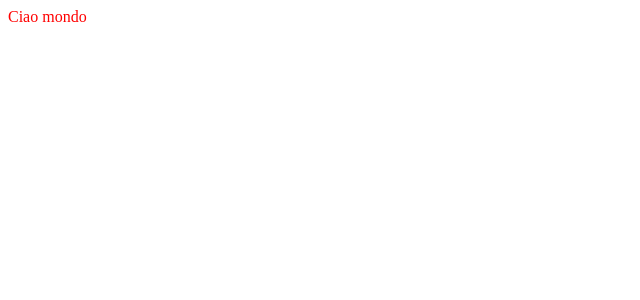
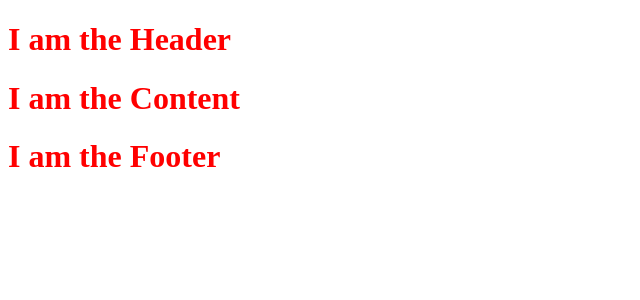
Before and after one commit to hajjamn/proj-html-vuejs, a Vue app: page / in a window 1280 px wide. Shown: the top 300 px of the page, without its empty margins (0-640 px from the left). Built offline with nearby package versions, Linux system fonts and the light colour scheme.

Commit message:
ADD: basic components scaffolding

```diff
--- a/src/App.vue
+++ b/src/App.vue
@@ -1,7 +1,15 @@
 <script>
 import { store } from './store.js'
+import AppHeader from './components/AppHeader.vue'
+import AppContent from './components/AppContent.vue'
+import AppFooter from './components/AppFooter.vue'
 
 export default {
+  components: {
+    AppHeader,
+    AppContent,
+    AppFooter
+  },
   data() {
     return {
       store,
@@ -14,7 +22,9 @@ export default {
 <template>
 
   <div>
-    {{ store.message }}
+    <AppHeader></AppHeader>
+    <AppContent></AppContent>
+    <AppFooter></AppFooter>
   </div>
 
 </template>
--- /dev/null
+++ b/src/components/AppContent.vue
@@ -0,0 +1,21 @@
+<script>
+
+export default {
+  data() {
+    return {
+      name: 'Content'
+    }
+  }
+}
+
+</script>
+
+<template>
+
+  <div>
+    <h1>I am the {{ name }}</h1>
+  </div>
+
+</template>
+
+<style></style>
--- /dev/null
+++ b/src/components/AppFooter.vue
@@ -0,0 +1,21 @@
+<script>
+
+export default {
+  data() {
+    return {
+      name: 'Footer'
+    }
+  }
+}
+
+</script>
+
+<template>
+
+  <div>
+    <h1>I am the {{ name }}</h1>
+  </div>
+
+</template>
+
+<style></style>
--- /dev/null
+++ b/src/components/AppHeader.vue
@@ -0,0 +1,21 @@
+<script>
+
+export default {
+  data() {
+    return {
+      name: 'Header'
+    }
+  }
+}
+
+</script>
+
+<template>
+
+  <div>
+    <h1>I am the {{ name }}</h1>
+  </div>
+
+</template>
+
+<style></style>
```
